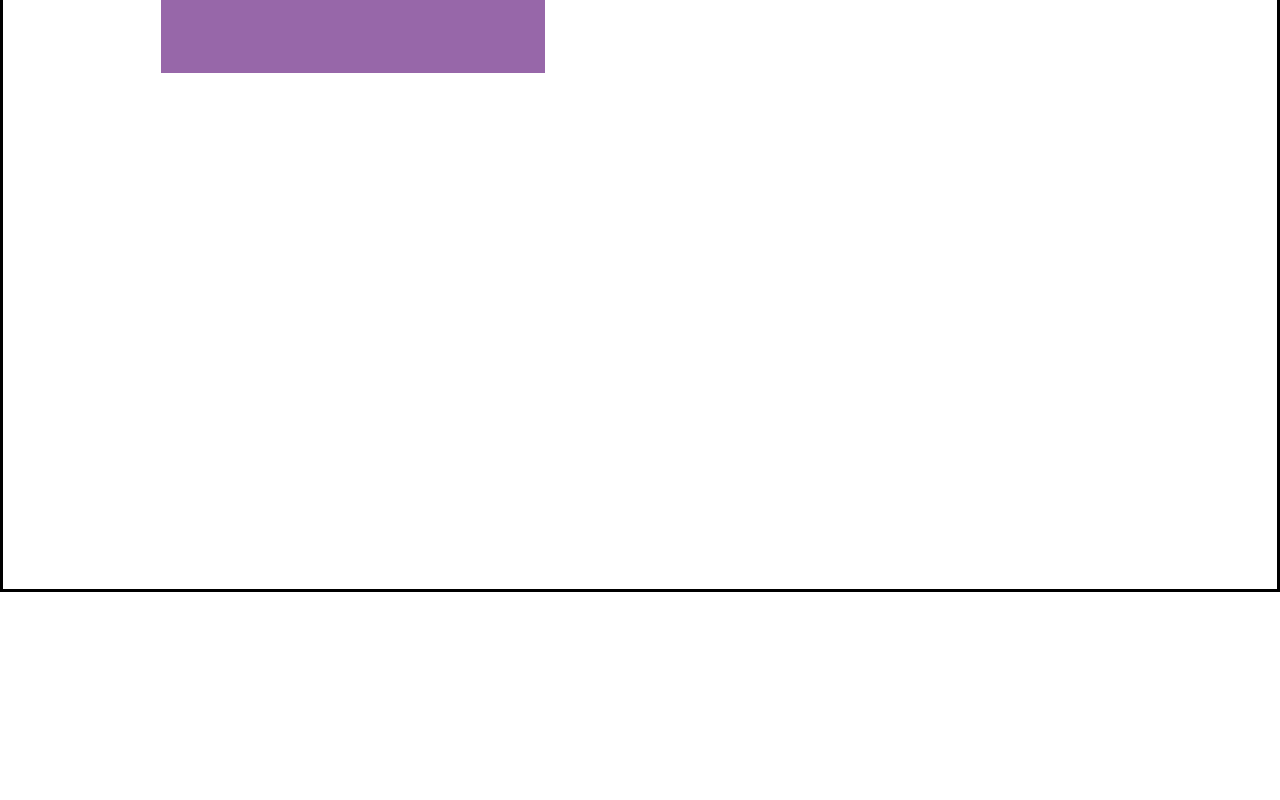
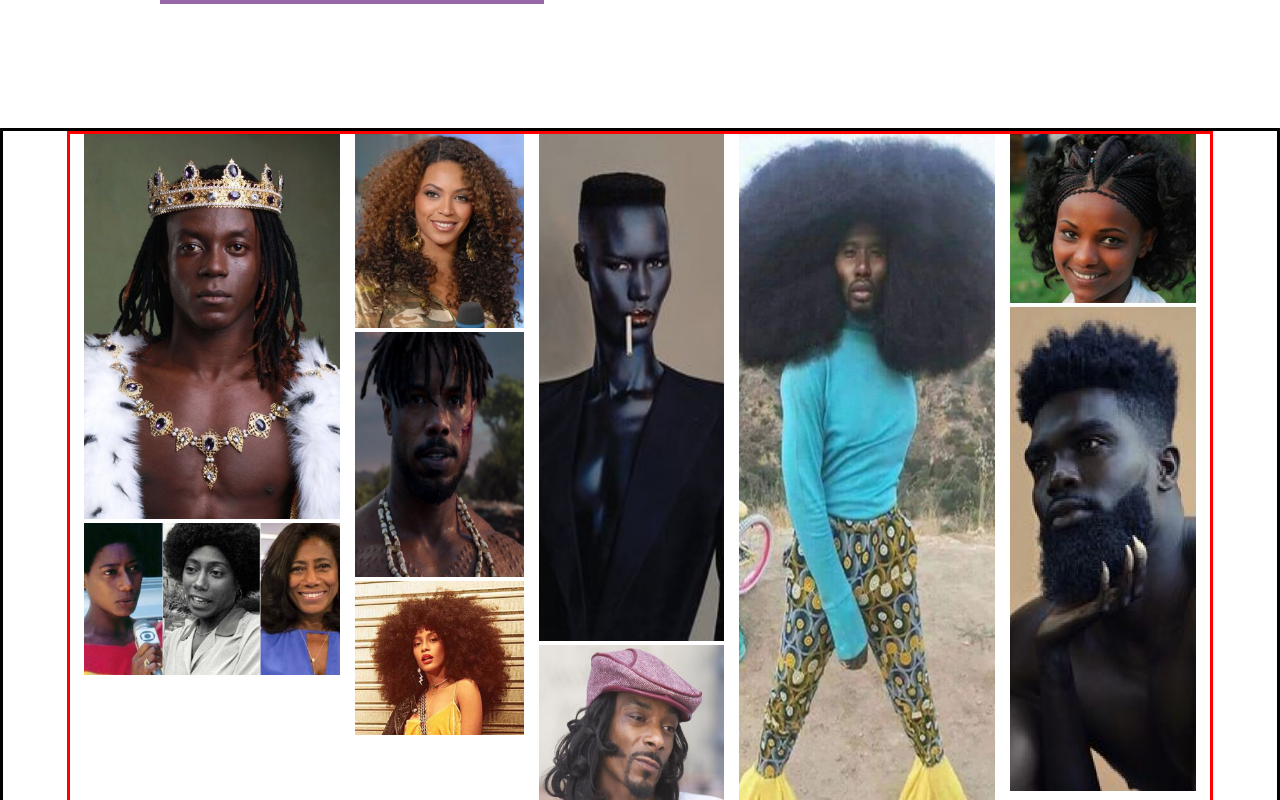
Before and after one commit to silvajpedro/Crespos_Vite, a React (Vite) app: page / in a window 1280 px wide. Shown: the part 4560-5360 px from the top of the page. Before the commit the page ends 5152 px from the top, so only its background shows below. Built offline with nearby package versions, Linux system fonts and the light colour scheme.

Commit message:
end of main images and begining of footer'

```diff
--- a/src/App.jsx
+++ b/src/App.jsx
@@ -1,11 +1,13 @@
 import React from "react";
 import Header from "./Components/Header";
 import Main from "./Components/Main";
+import Footer from "./Components/Footer";
 export default function App() {
   return (
     <>
       <Header />
       <Main />
+      <Footer/>
     </>
   );
 }
--- /dev/null
+++ b/src/Components/Footer.jsx
@@ -0,0 +1,67 @@
+import React from "react";
+import * as S from "./Footer_style.js"
+import rei from "../assets/NoPath - Copia (52).png"
+import gloria from "../assets/gloriamaria.png"
+import beyonce from "../assets/NoPath - Copia (54).png"
+import killmonger from  "../assets/NoPath - Copia (53).png"
+import thais from  "../assets/NoPath - Copia (14).png"
+import man from  "../assets/NoPath - Copia (11).png"
+import snoop from "../assets/cabelo snoopydog.png"
+import bighair from  "../assets/NoPath - Copia (10).png"
+import tranca from  "../assets/NoPath - Copia (12).png"
+import beard from  "../assets/NoPath - Copia (9).png"
+export default function Footer(){
+    return(
+        <>
+        <S.Footer>
+        <S.SectionFooterImages>
+            <S.BoxImages>
+            <figure>
+                <S.mediumImageSection src={rei} primary alt="" />
+            </figure>
+            <figure>
+                <S.mediumImageSection src={gloria} primary alt="" />
+            </figure>
+
+            </S.BoxImages>
+            <S.BoxImages>
+            <figure>
+                <S.smallImageSection src={beyonce} primary alt="" />
+            </figure>
+            <figure>
+                <S.smallImageSection src={killmonger} primary style={{height:'30.62vh'}} alt="" />
+            </figure>
+            <figure>
+                <S.smallImageSection src={thais} alt="" primary />
+            </figure>
+            </S.BoxImages>
+            <S.BoxImages>
+                <figure>
+                <S.mediumImageSection src={man} style={{height:'63.4vh'}} alt="" />
+                </figure>
+                <figure>
+                <S.smallImageSection src={snoop} style={{height:'25vh'}} alt="" />
+                </figure>
+            </S.BoxImages>
+            <S.bigImageSection src={bighair} style={{height:'89vh'}} alt="" />
+            <S.BoxImages>
+            <figure>
+                <S.smallImageSection src={tranca} alt="" />
+                </figure>
+                <figure>
+                <S.mediumImageSection style={{height:'60.5vh'}} src={beard} alt="" />
+                </figure>
+            </S.BoxImages>
+        </S.SectionFooterImages>
+        <S.SecondFooterSection>
+            <p>Layout produzido por Vai na Web para fins exclusivamente educacionais. Referência: https://br.pinterest.com/pin/464644886562532897/ e https://todecacho.com.br/cabelo-crespo-natural/</p>
+            <nav>
+                <button>página</button>
+                <button>voltar</button>
+                <button>próxima</button>
+            </nav>
+        </S.SecondFooterSection>
+        </S.Footer>
+        </>
+    )
+}
--- /dev/null
+++ b/src/Components/Footer_style.js
@@ -0,0 +1,54 @@
+import styled from "styled-components";
+
+export const Footer = styled.footer`
+display: flex;
+flex-direction: column;
+align-items: center;
+justify-content: space-between;
+height: 119vh;
+border: solid;
+`
+export const SectionFooterImages = styled.section`
+display: flex;
+justify-content: space-evenly;
+border: solid red;
+width: 90%;
+height: 95vh;
+`
+export const BoxImages = styled.div`
+display: flex;
+flex-direction: column;
+
+figure{
+    overflow: hidden;
+    &:hover{
+
+    }
+}
+`
+export const smallImageSection = styled.img`
+width: ${props => props.primary ?"13.20vw":"14.5vw"};
+transition: ease-in-out 0.5s;
+&:hover{
+    transform: scale(108%);
+
+}
+
+`
+export const mediumImageSection = styled.img`
+width: ${props => props.primary ? "20vw":"14.5vw"};
+transition: ease-in-out 0.5s;
+&:hover{
+    transform: scale(110%);
+
+}
+`
+export const bigImageSection = styled.img`
+width: 20vw;
+height: 92vh;
+`
+export const SecondFooterSection = styled.section`
+width: 100%;
+height: 16vh;
+background-color: #9767A9;
+`
--- a/src/Components/Main_style.js
+++ b/src/Components/Main_style.js
@@ -2,8 +2,7 @@ import styled from "styled-components";
 import Cabeludo from "../assets/cabeludo.png";
 
 export const Main = styled.main`
-  border: solid;
-  height: 630vh;
+  height: 572vh;
 `;
 export const FirstSectionMain = styled.section`
   height: 138vh;
@@ -70,14 +69,14 @@ export const SecondSectionMain = styled.section`
   display: flex;
   flex-wrap: wrap;
   justify-content: center;
-  height: 480vh;
+  height: 442vh;
+  /* border: solid red; */
   h2 {
     position: relative;
     display: flex;
     align-items: center;
     color: #ffff;
   }
-
   figure {
     position: relative;
     display: flex;
@@ -110,7 +109,7 @@ export const SecondSectionMain = styled.section`
     justify-content: center;
     height: 58vh;
     img {
-      width: 28vw;
+      width: 27vw;
       transition: ease-in-out 1s;
       &:hover {
         transform: rotate(180deg);
```
